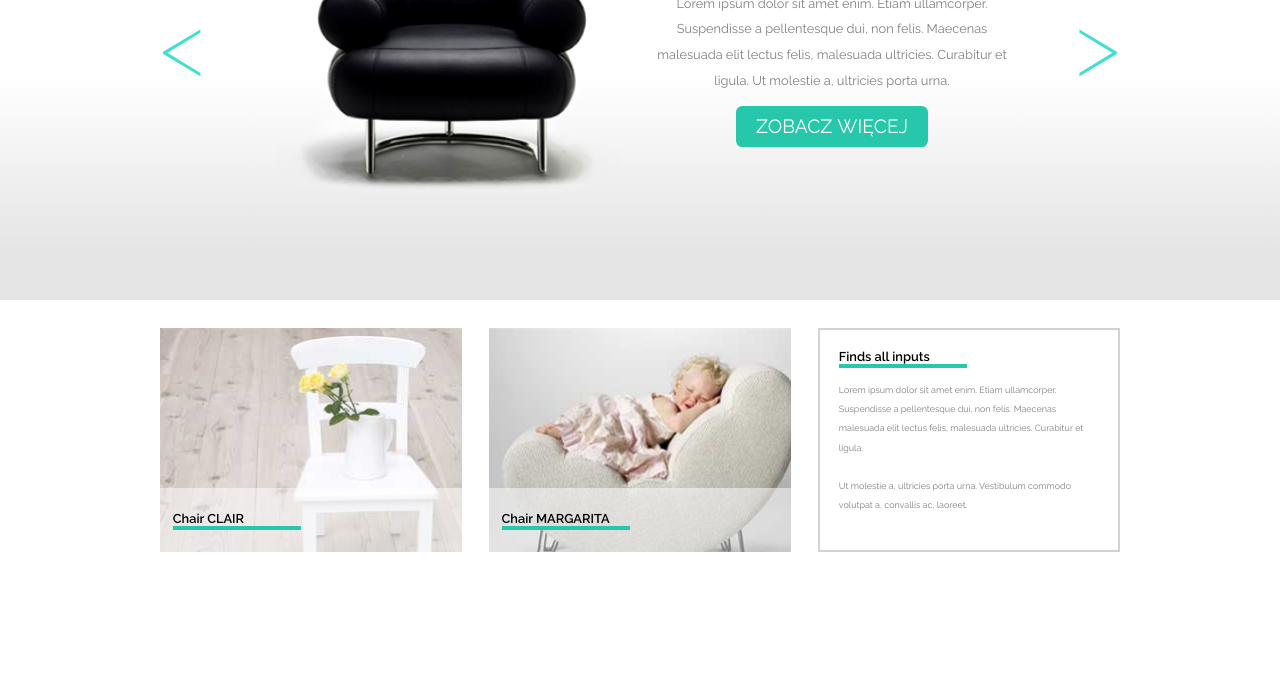
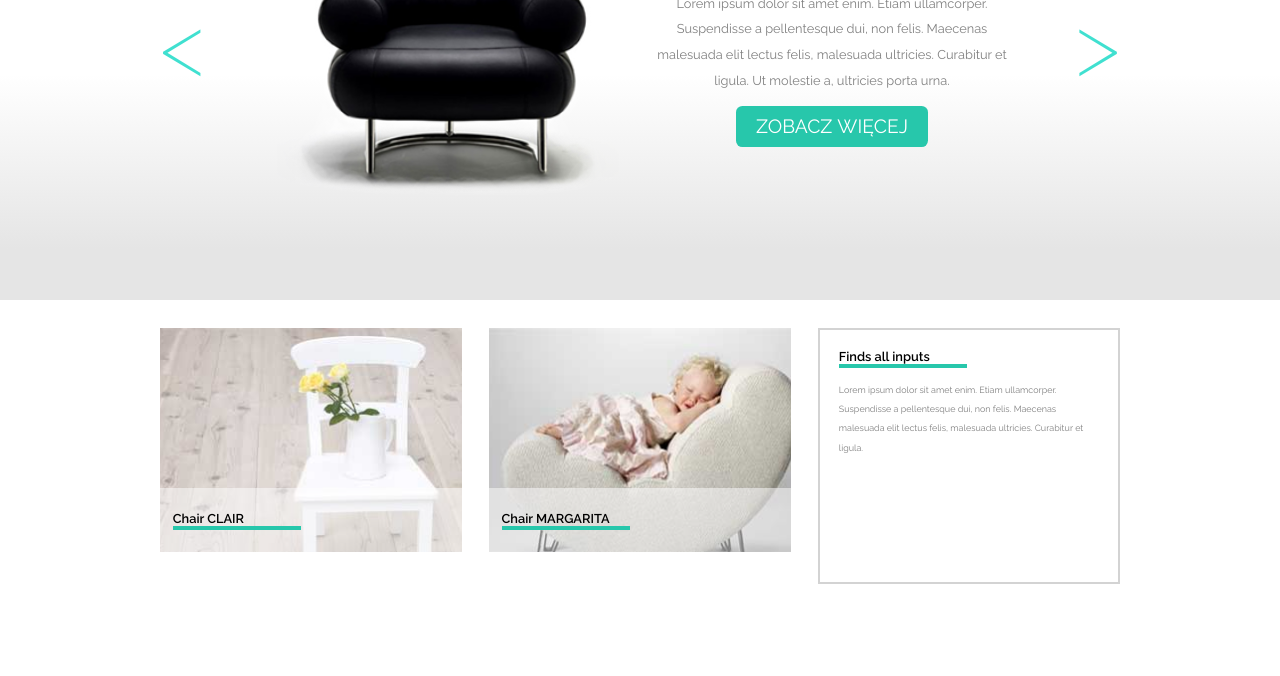
Before and after one commit to lmc-101/workshops, a website: page index.html in a window 1280 px wide. Shown: the part 276-952 px from the top of the page. Drawn offline with Linux system fonts and the light colour scheme.

Commit message:
font fixed

```diff
--- a/index.html
+++ b/index.html
@@ -60,14 +60,11 @@
                             <div class='underline'></div>
                         </div>
                     </div>
-                    <div class='chair_text col-1'>
+                    <div class='col-1' id='chair_text'>
                         <span class='title'>Finds all inputs</span>
                         <div class='underline'></div>
                         <p>
                             Lorem ipsum dolor sit amet enim. Etiam ullamcorper. Suspendisse a pellentesque dui, non felis. Maecenas malesuada elit lectus felis, malesuada ultricies. Curabitur et ligula.
-                            <br>
-                            <br>
-                            Ut molestie a, ultricies porta urna. Vestibulum commodo volutpat a, convallis ac, laoreet.
                         </p>
 
                     </div>
--- a/scss/style.scss
+++ b/scss/style.scss
@@ -210,13 +210,14 @@ nav li {
 
 }
 
-.chair_text {
+#chair_text {
     height: 20vw;
     background: white;
     border: 2px solid lightgray;
     padding: 1.5vw;
     display: flex;
     flex-direction: column;
+    overflow: hidden;
 
     p {
         font-size: 0.7vw;
@@ -452,8 +453,8 @@ input[type=submit] {
     width: 100%;
     height: 5vw;
     margin-bottom: 1vw;
-    font-size: 50px;
-    padding: 12px;
+    font-size: 2vw;
+    padding: 1vw;
     border: 0.5px solid rgb(39, 199, 171);
     font-weight: 200;
 
```
Also changed, not shown: css/style.css.
